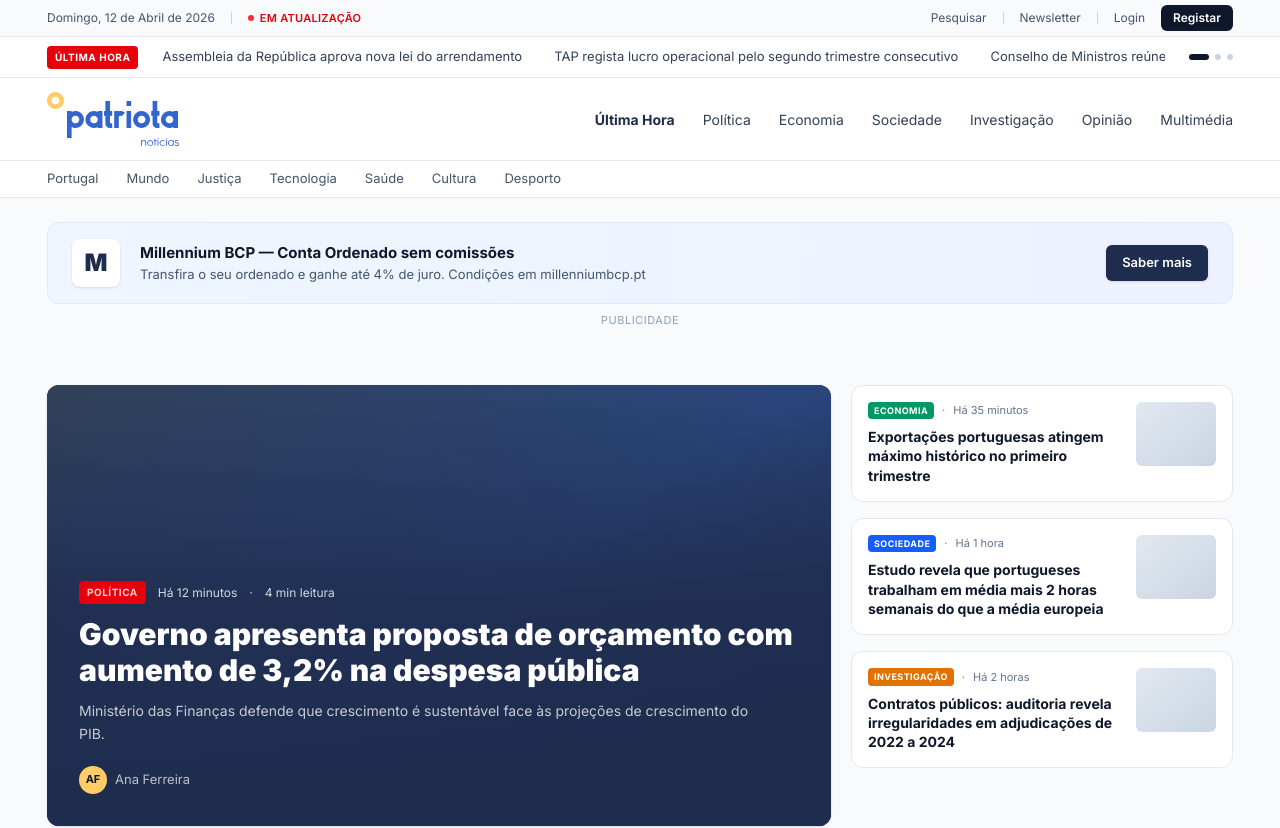
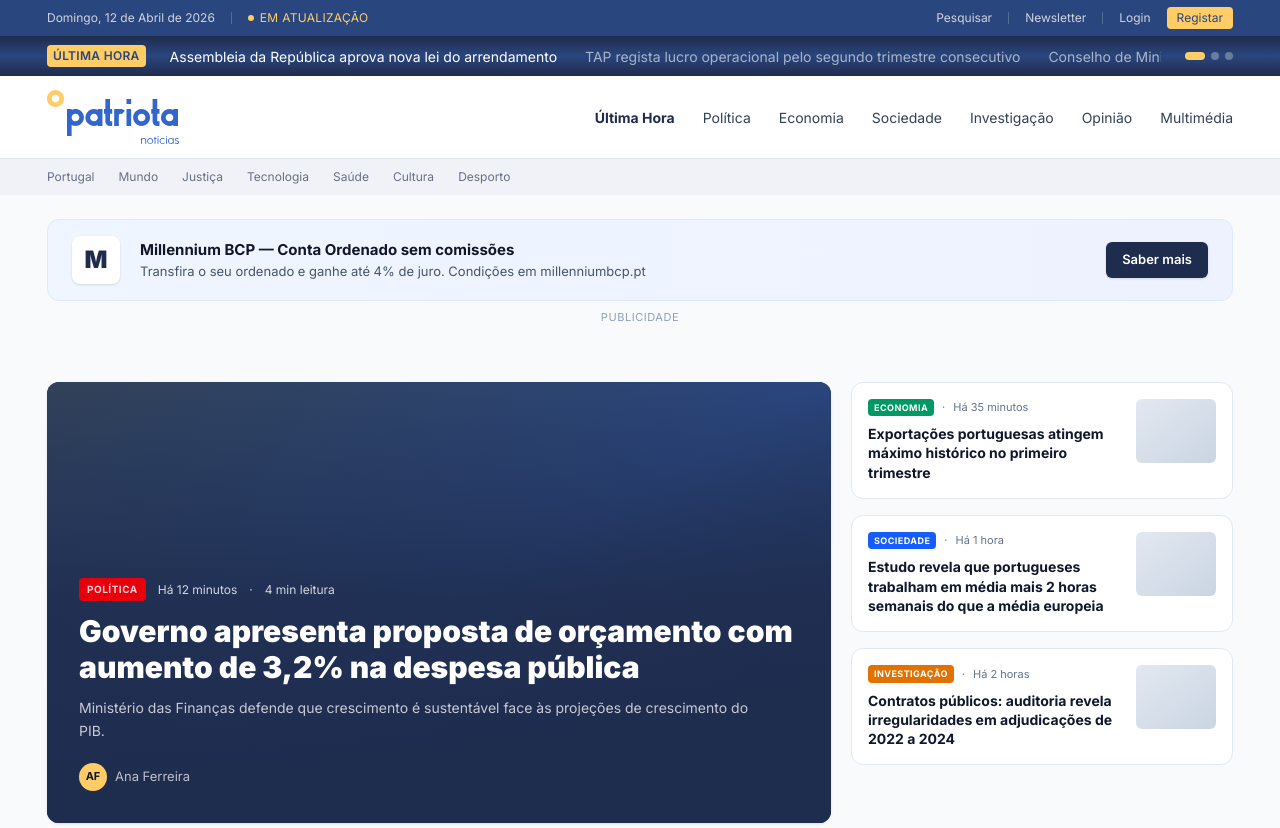
Before and after one commit to Vitor-Linaris/patriota, a Next.js app in the folder frontend/: page / in a window 1280 px wide. Shown: the top 828 px of the page. Built offline with nearby package versions, Linux system fonts and the light colour scheme.

Commit message:
style(home): align top bar, breaking news and secondary nav colors with Figma

```diff
--- a/frontend/src/components/home/BreakingNews.tsx
+++ b/frontend/src/components/home/BreakingNews.tsx
@@ -8,18 +8,18 @@ const HEADLINES = [
 
 export function BreakingNews() {
   return (
-    <div className="bg-white border-b border-slate-200">
+    <div className="bg-gradient-to-b from-patriota-dark via-patriota-medium to-patriota-dark">
       <Container className="flex h-10 items-center gap-6">
-        <span className="rounded bg-red-600 px-2 py-1 text-[10px] font-bold uppercase tracking-wider text-white">
+        <span className="rounded bg-patriota-accent px-1.5 py-0.5 text-[12px] font-semibold uppercase tracking-wide text-patriota-medium">
           Última hora
         </span>
-        <div className="flex flex-1 items-center gap-8 overflow-hidden text-[13px] text-slate-700">
+        <div className="flex flex-1 items-center gap-7 overflow-hidden text-[14px]">
           {HEADLINES.map((h, i) => (
             <a
               key={i}
               href="#"
-              className={`whitespace-nowrap hover:text-slate-900 ${
-                i > 0 ? "hidden lg:inline" : ""
+              className={`whitespace-nowrap transition hover:text-white ${
+                i === 0 ? "text-white" : "text-white/60 hidden lg:inline"
               }`}
             >
               {h}
@@ -27,9 +27,9 @@ export function BreakingNews() {
           ))}
         </div>
         <div className="hidden items-center gap-1.5 md:flex">
-          <span className="h-1.5 w-5 rounded-full bg-slate-900" />
-          <span className="h-1.5 w-1.5 rounded-full bg-slate-300" />
-          <span className="h-1.5 w-1.5 rounded-full bg-slate-300" />
+          <span className="h-2 w-5 rounded-full bg-patriota-accent" />
+          <span className="h-2 w-2 rounded-full bg-white/30" />
+          <span className="h-2 w-2 rounded-full bg-white/30" />
         </div>
       </Container>
     </div>
--- a/frontend/src/components/home/SecondaryNav.tsx
+++ b/frontend/src/components/home/SecondaryNav.tsx
@@ -12,8 +12,8 @@ const ITEMS = [
 
 export function SecondaryNav() {
   return (
-    <div className="bg-white border-b border-slate-200">
-      <Container className="flex h-9 items-center gap-7 overflow-x-auto text-[13px] text-slate-600">
+    <div className="bg-[#f0f2f7]">
+      <Container className="flex h-9 items-center gap-6 overflow-x-auto text-[12px] font-medium text-[#667085]">
         {ITEMS.map((it) => (
           <a
             key={it}
--- a/frontend/src/components/home/TopBar.tsx
+++ b/frontend/src/components/home/TopBar.tsx
@@ -2,26 +2,26 @@ import { Container } from "../Container";
 
 export function TopBar() {
   return (
-    <div className="bg-slate-50 border-b border-slate-200 text-slate-600 text-[12px]">
+    <div className="bg-patriota-medium text-[#d0d5dd] text-[12px]">
       <Container className="flex h-9 items-center justify-between">
         <div className="flex items-center gap-4">
           <span>Domingo, 12 de Abril de 2026</span>
-          <span aria-hidden className="h-3 w-px bg-slate-300" />
+          <span aria-hidden className="h-3 w-px bg-white/20" />
           <span className="inline-flex items-center gap-1.5">
-            <span className="h-1.5 w-1.5 rounded-full bg-red-500 animate-pulse" />
-            <span className="text-[11px] font-semibold uppercase tracking-wide text-red-600">
+            <span className="h-1.5 w-1.5 rounded-full bg-patriota-accent animate-pulse" />
+            <span className="text-[12px] font-medium uppercase tracking-wide text-patriota-accent">
               Em atualização
             </span>
           </span>
         </div>
         <nav className="hidden items-center gap-4 sm:flex">
-          <a className="hover:text-slate-900" href="#">Pesquisar</a>
-          <span aria-hidden className="h-3 w-px bg-slate-300" />
-          <a className="hover:text-slate-900" href="#">Newsletter</a>
-          <span aria-hidden className="h-3 w-px bg-slate-300" />
-          <a className="hover:text-slate-900" href="/admin/login">Login</a>
+          <a className="hover:text-white" href="#">Pesquisar</a>
+          <span aria-hidden className="h-3 w-px bg-white/20" />
+          <a className="hover:text-white" href="#">Newsletter</a>
+          <span aria-hidden className="h-3 w-px bg-white/20" />
+          <a className="hover:text-white" href="/admin/login">Login</a>
           <a
-            className="rounded-md bg-slate-900 px-3 py-1 text-[12px] font-semibold text-white hover:bg-slate-800"
+            className="rounded bg-patriota-accent px-2.5 py-0.5 text-[12px] font-medium text-patriota-medium hover:brightness-105"
             href="#"
           >
             Registar
```
